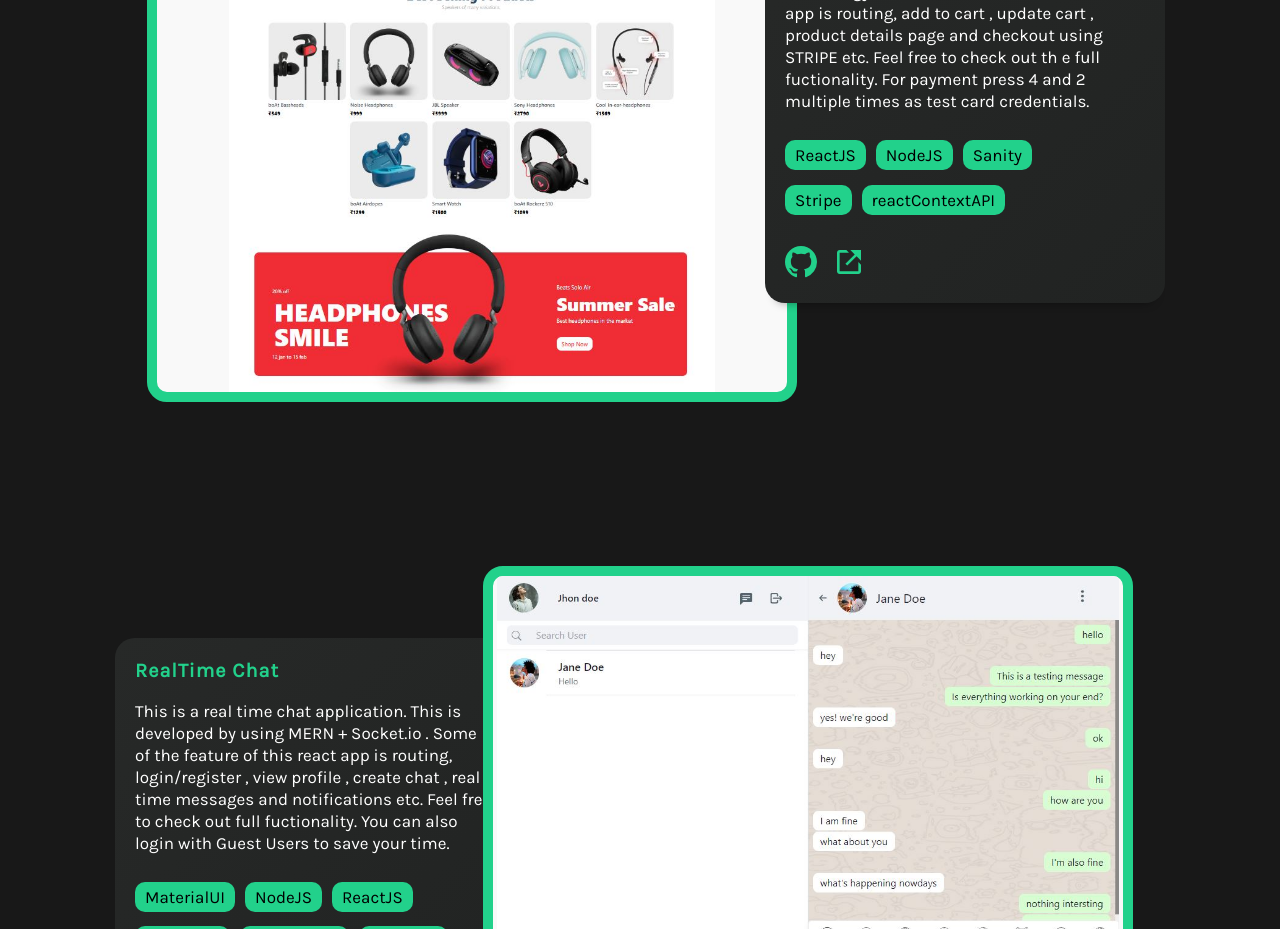
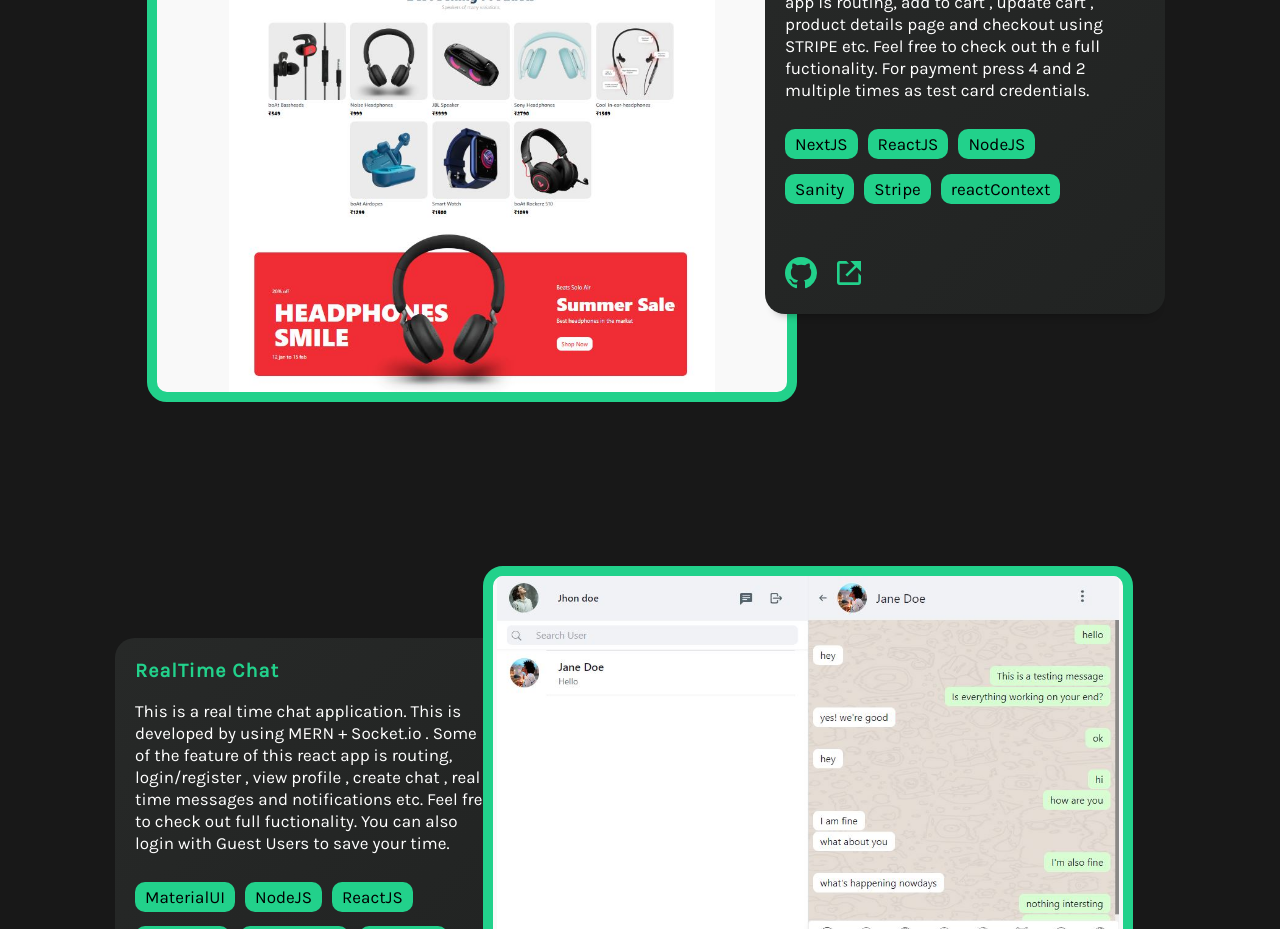
Before and after one commit to Smith-0/jsDeviL, a React (Create React App) app: page / in a window 1280 px wide. Shown: the part 3960-4889 px from the top of the page. Built offline with nearby package versions, Linux system fonts and the light colour scheme.

Commit message:
making it better

```diff
--- a/src/components/Projects/Projects.jsx
+++ b/src/components/Projects/Projects.jsx
@@ -42,7 +42,14 @@ const Projects = () => {
       cart , update cart , product details page and checkout using STRIPE
       etc. Feel free to check out th e full fuctionality. For payment press
       4 and 2 multiple times as test card credentials.`,
-      techUsed: ["ReactJS", "NodeJS", "Sanity", "Stripe", "reactContextAPI"],
+      techUsed: [
+        "NextJS",
+        "ReactJS",
+        "NodeJS",
+        "Sanity",
+        "Stripe",
+        "reactContext",
+      ],
       github: "https://github.com/codewithsahil/eCommerce_nextjs_sanity_stripe",
       link: "https://e-commerce-nextjs-sanity-stripe.vercel.app/",
     },
```
